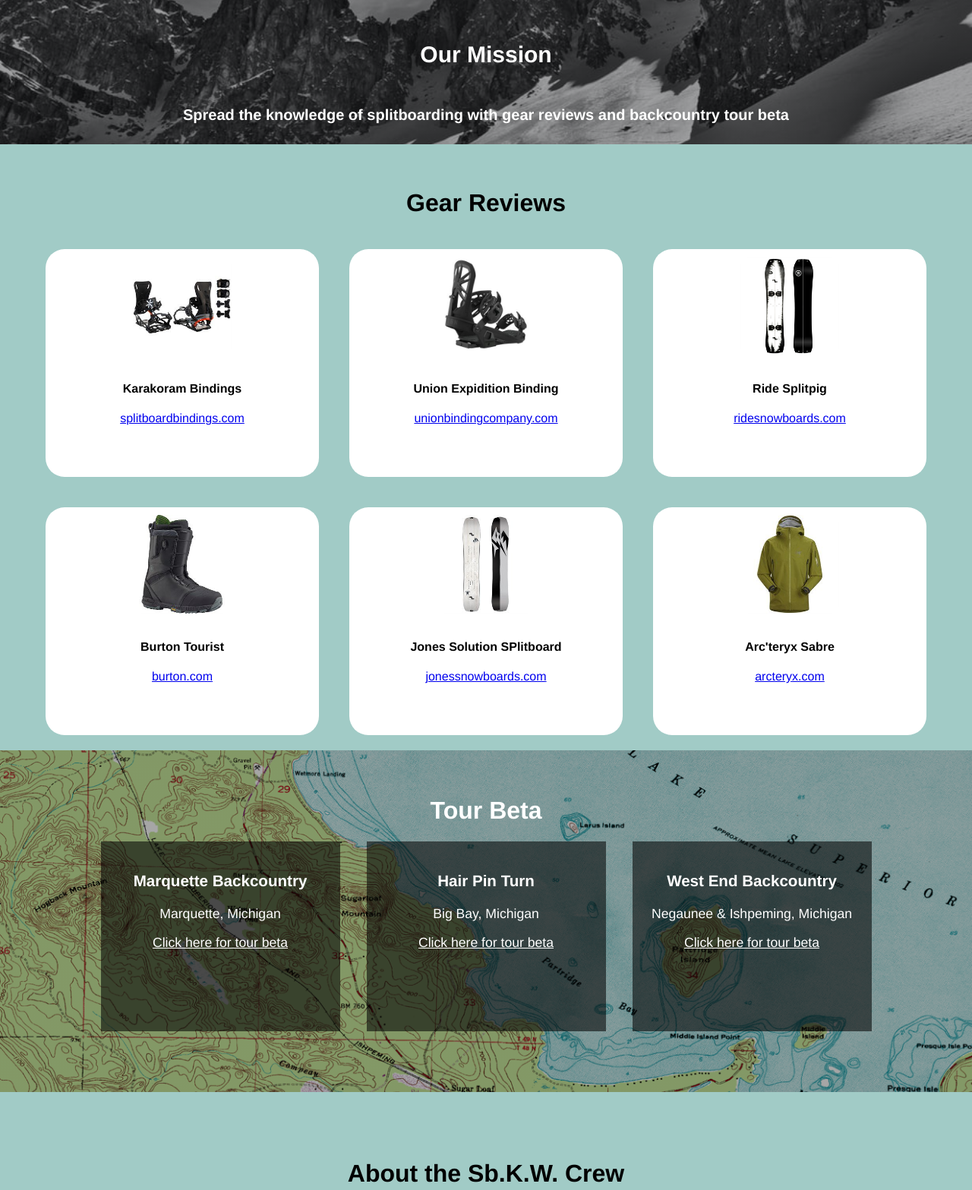
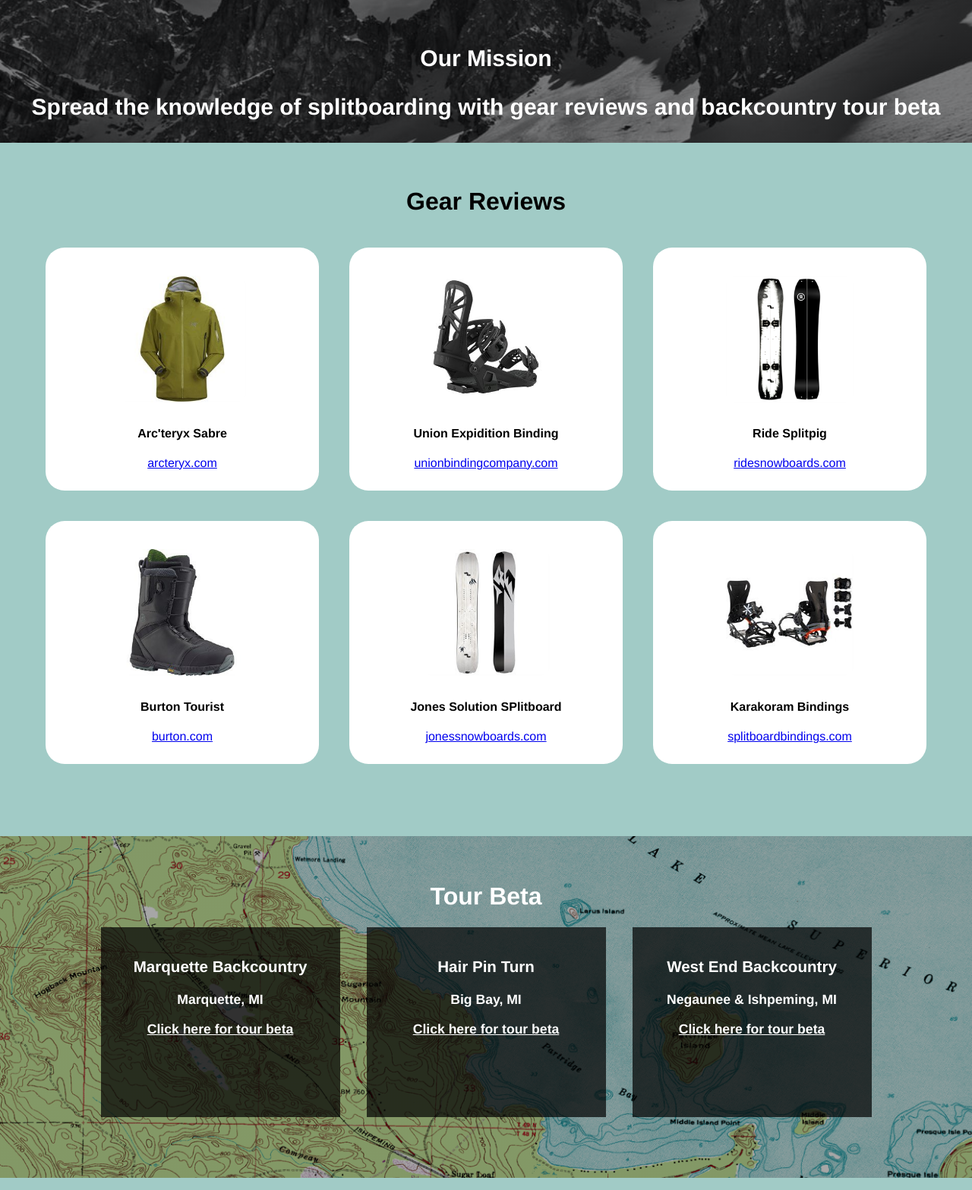
Before and after one commit to manovak24/splitboard-knowledge-warehouse, a plain HTML site: page index.html in a window 1280 px wide. Shown: the part 141-1708 px from the top of the page at 76% size. Drawn offline with Linux system fonts and the light colour scheme.

Commit message:
updated layout and section order. Also adjusted css styles.

```diff
--- a/index.html
+++ b/index.html
@@ -14,10 +14,9 @@
       <div class="topnav" id="myTopnav">
         <a href="./index.html" class="active">Sb.K.W.</a>
         <a href="#contact" class="nav-link">Contact</a>
+        <a href="#about" class="nav-link">About</a>
         <a href="#beta" class="nav-link">Beta</a>
-        <a href="#about" class="nav-link">About</a>
         <a href="#gear-reviews" class="nav-link">Gear Reviews</a>
-        <a href="#mission" class="nav-link">Mission</a>
         <a href="javascript:void(0);" class="icon" onclick="myFunction()">
           <i class="fa fa-bars"></i>
         </a>
@@ -28,8 +27,10 @@
   <div class="mission-container" id="mission">
     <div class="text-over">
       <h1>Splitboard Knowledge Warehouse</h1>
-      <h2>Our Mission</h2>
-      <h4>Spread the knowledge of splitboarding with gear reviews and backcountry tour beta</h4>
+      <div>
+        <p class="mission-text">Our Mission</p>
+        <p class="mission-text">Spread the knowledge of splitboarding with gear reviews and backcountry tour beta</p>
+      </div>
     </div>
   </div>
 
@@ -39,9 +40,9 @@
 
   <div class="gear-container">
     <div class="review">
-      <img src="./resources/bindings.jpg" alt="bindings">
-      <h4>Karakoram Bindings</h4>
-      <a href="https://www.splitboardbindings.com/technology-17/" target="_blank">splitboardbindings.com</a>
+      <img src="./resources/sabre.jpg" alt="sabre">
+      <h4>Arc'teryx Sabre</h4>
+      <a href="https://arcteryx.com/us/en/shop/mens/sabre-ar-jacket" target="_blank">arcteryx.com</a>
     </div>
 
     <div class="review">
@@ -69,9 +70,9 @@
     </div>
 
     <div class="review">
-      <img src="./resources/sabre.jpg" alt="sabre">
-      <h4>Arc'teryx Sabre</h4>
-      <a href="https://arcteryx.com/us/en/shop/mens/sabre-ar-jacket" target="_blank">arcteryx.com</a>
+      <img src="./resources/bindings.jpg" alt="bindings">
+      <h4>Karakoram Bindings</h4>
+      <a href="https://www.splitboardbindings.com/technology-17/" target="_blank">splitboardbindings.com</a>
     </div>
   </div>
 
@@ -85,19 +86,19 @@
     <div class="beta-boxes">
       <div class="box">
         <h3>Marquette Backcountry</h3>
-        <p>Marquette, Michigan</p>
+        <p>Marquette, MI</p>
         <a href="">Click here for tour beta</a>
       </div>
 
       <div class="box">
         <h3>Hair Pin Turn</h3>
-        <p>Big Bay, Michigan</p>
+        <p>Big Bay, MI</p>
         <a href="">Click here for tour beta</a>
       </div>
 
       <div class="box">
         <h3>West End Backcountry</h3>
-        <p>Negaunee & Ishpeming, Michigan</p>
+        <p>Negaunee & Ishpeming, MI</p>
         <a href="">Click here for tour beta</a>
       </div>
     </div>
@@ -131,6 +132,8 @@
 
   <div id="contact">
     <h1>Contact Us</h1>
+    <p>Marqutte, MI</p>
+    <p>Please fill out the contact form below and we will respond as soon as possible</p>
   </div>
 
   <div class="contact-container">
--- a/styles.css
+++ b/styles.css
@@ -67,7 +67,7 @@
 
 /*Mission container*/
 .mission-container {
-  background-image: linear-gradient( rgba(0, 0, 0, 0.35), rgba(0, 0, 0, 0.35) ), url("./resources/skinning.jpg");
+  background-image: linear-gradient( rgba(0, 0, 0, 0.50), rgba(0, 0, 0, 0.50) ), url("./resources/skinning.jpg");
   background-repeat: no-repeat;
   background-position: center;
   background-size: cover;
@@ -95,12 +95,9 @@
   font-size: 50px;
 }
 
-.text-over h2 {
+.mission-text {
   font-size: 30px;
-}
-
-.text-over h4 {
-  font-size: 20px;
+  font-weight: 800;
 }
 
 /*Gear Review section*/
@@ -111,37 +108,38 @@
   flex-wrap: wrap;
   align-items: center;
   justify-content: center;
+  margin-bottom: 75px;
 }
 
 .review img {
   height: auto;
-  width: 150px;
+  width: 187.5px;
   padding: 10px;
   border-radius: 25px;
 }
 
 .review {
-  height: 18.75rem;
+  height: 20rem;
   min-width: 210px;
   margin: 20px auto 20px auto;
 
   border-radius: 25px;
   flex-basis: 30%;
   background-color: white;
+  display: flex;
+  justify-content: center;
+  flex-direction: column;
+  align-items: center;
 }
 
-@media screen and (max-width: 600px) {
-  .review {
-    padding-bottom: 20rem;
-  }
-}
+
 
 /*About section*/
 .about-container {
   display: flex;
   justify-content: center;
   flex-wrap: wrap;
-  margin-bottom: 24px;
+  margin-bottom: 75px;
 }
 
 .crew-section {
@@ -172,6 +170,7 @@
   background-size: cover;
   color: white;
   margin-bottom: 50px;
+  font-weight: 700;
 }
 
 .beta-boxes {
@@ -186,7 +185,7 @@
   padding: 20px;
   margin-bottom: auto;
   flex-basis: 30%;
-  background-color: rgba(0, 0, 0, 0.562);
+  background-color: rgba(0, 0, 0, 0.700);
   font-size: 1.1rem;
 }
 
@@ -211,6 +210,15 @@
 }
 
 /*Contact section*/
+#contact {
+  font-weight: 700;
+}
+
+#contact p {
+  font-size: 20px;
+  font-weight: 500;
+}
+
 input[type=text], select, textarea {
   width: 100%;
   padding: 12px;
```
